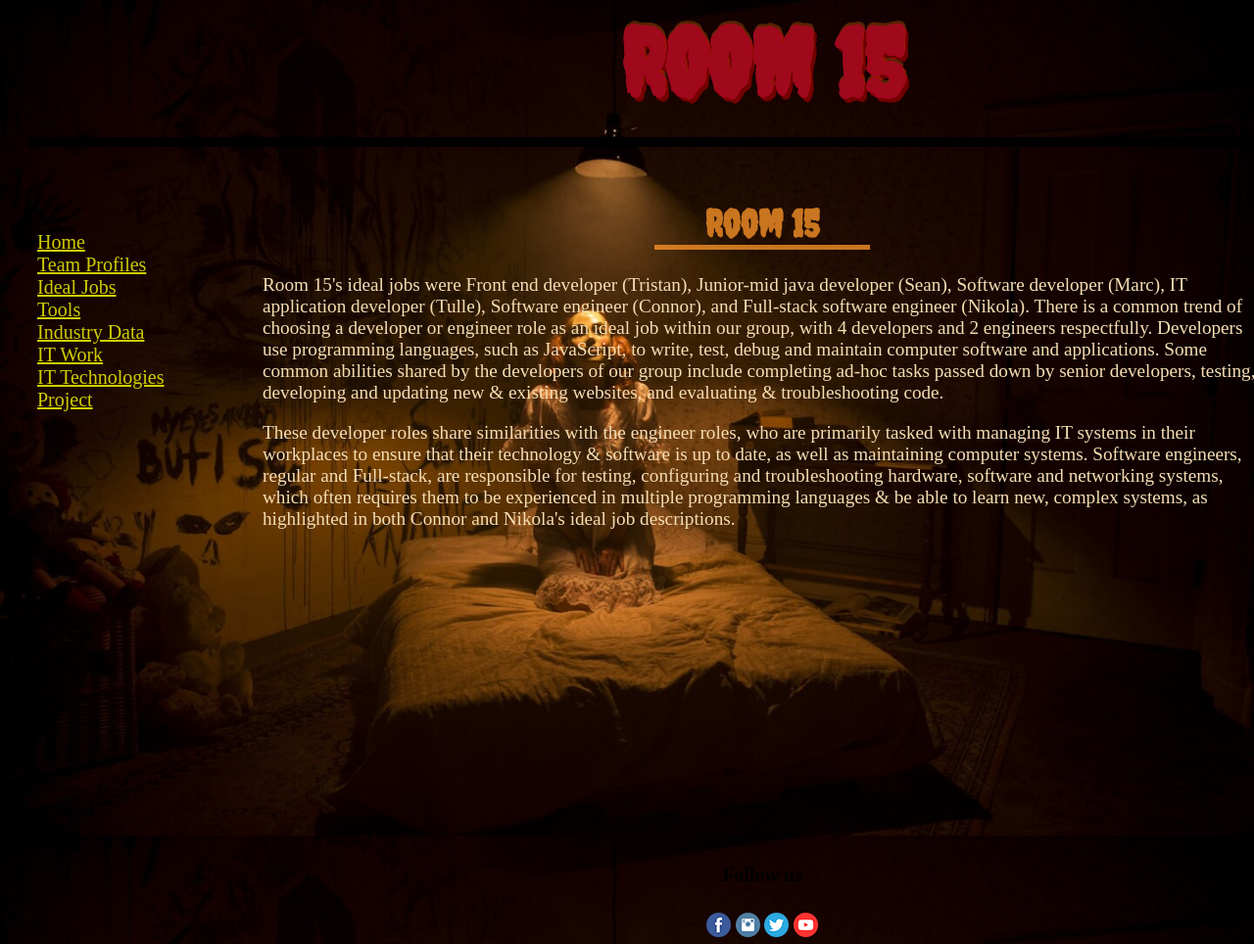
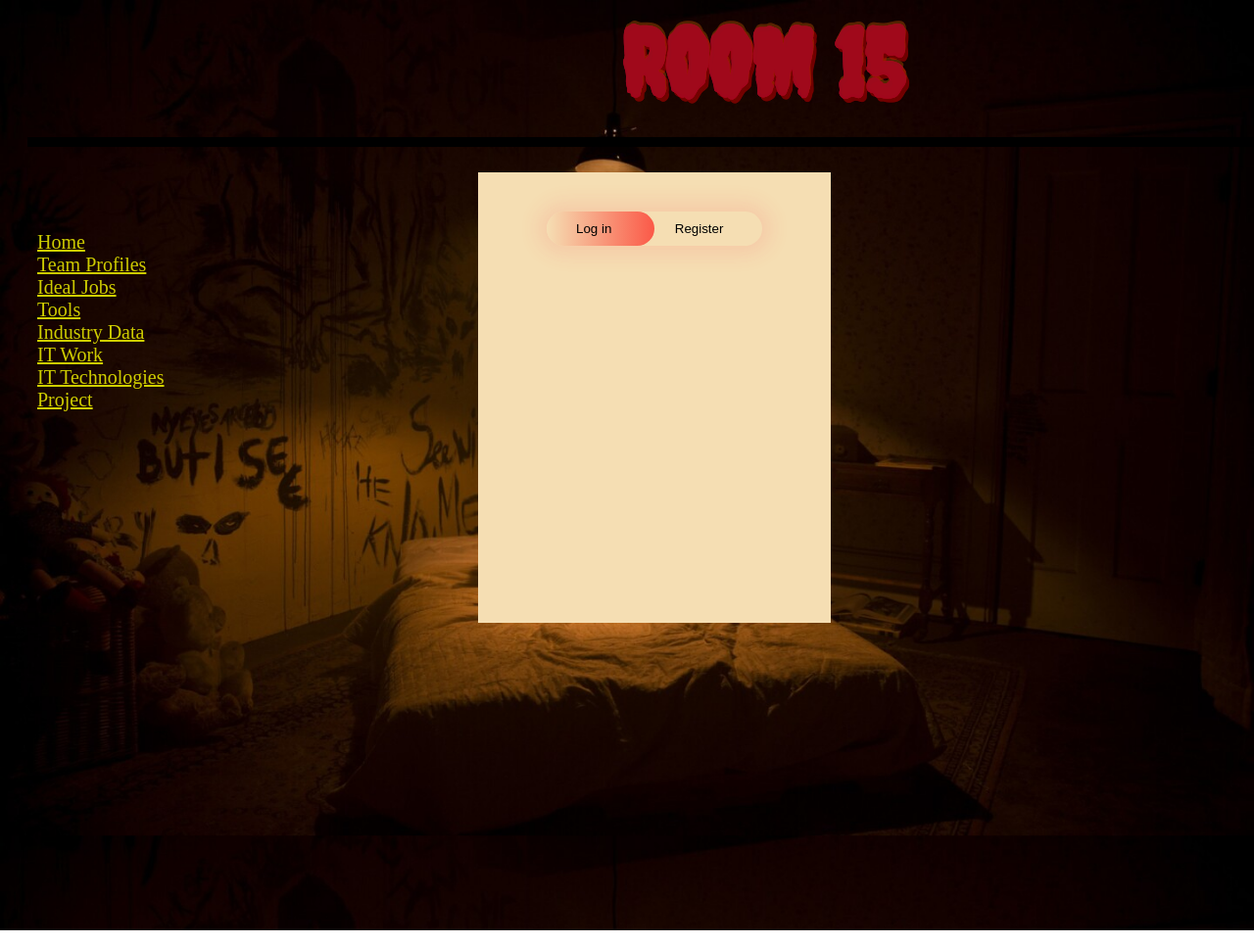
Before and after one commit to djordjie/Assingment3, a plain HTML site: page room15.html in a window 1280 px wide. Shown: the top 964 px of the page at 98% size. Drawn offline with Linux system fonts and the light colour scheme.

Commit message:
adding login box

```diff
--- a/room15.html
+++ b/room15.html
@@ -29,53 +29,23 @@
                 <a href="project.html">Project</a>
             </nav>
         </div>
-        <div class="row">
-            <div class="effect">
-                <div id="content">
-                    <h1>Room 15</h1>
-                    <p>
-                        Room 15's ideal jobs were Front end developer (Tristan), Junior-mid java developer (Sean), Software developer
-                        (Marc), IT application developer (Tulle), Software engineer (Connor), and Full-stack software engineer (Nikola).
-                        There is a common trend of choosing a developer or engineer role as an ideal job within our group, with 4 developers
-                        and 2 engineers respectfully. Developers use programming languages, such as JavaScript, to write, test, debug and
-                        maintain computer software and applications. Some common abilities shared by the developers of our group include
-                        completing ad-hoc tasks passed down by senior developers, testing, developing and updating new & existing websites,
-                        and evaluating & troubleshooting code.
-                    </p>
 
-                    <p>
-                        These developer roles share similarities with the engineer roles, who are
-                        primarily tasked with managing IT systems in their workplaces to ensure that their technology & software is up to date,
-                        as well as maintaining computer systems. Software engineers, regular and Full-stack, are responsible for testing,
-                        configuring and troubleshooting hardware, software and networking systems, which often requires them to be experienced
-                        in multiple programming languages & be able to learn new, complex systems, as highlighted in both Connor and Nikola's
-                        ideal job descriptions.
-                    </p>
+        <div class="login">
+            <div class="login-box">
+                <div class="button-box">
+                    <div id="btn"></div>
+                    <button type="button" class="toggle-button">Log in</button>
+                    <button type="button" class="toggle-button">Register</button>
+                  </div>
+              </div>
+        </div>
 
+<div id="footer">
 
+</div>
 
-
-
-                </div>
-
-                <div id="secondary">
-                    <p></p>
-                </div>
-
-                <div id="footer">
-
-                </div>
-            </div>
+</div>
 
 
 </body>
 </html>
-<section class="footer">
-    <h4>Follow us</h4>
-    <div class="icons">
-        <a href="https://facebook.com"><img src="images/facebook_small.png" alt="Facebook.com"></a>
-        <a href="https://instagram.com"><img src="images/instagram_small.png" alt="instagram"></a>
-        <a href="https://twitter.com"><img src="images/twitter_small.png" alt="twitter"></a>
-        <a href="https://youtube.com"><img src="images/youtube-variation_small.png" alt="youtube"></a>
-    </div>
-</section>
--- a/style.css
+++ b/style.css
@@ -19,6 +19,49 @@ body {
     left: 50%;
     transform: translate(-50%,-50%);
     text-align: center;
+}
+
+.login{
+    height: 100%;
+    width: 100%;
+    position: absolute;
+
+}
+.login-box{
+    width: 350px;
+    height: 450px;
+    position:  relative;
+    margin: 2% auto;
+    background: wheat;
+    padding: 5px;
+
+}
+.button-box{
+    width: 220px;
+    margin: 35px auto;
+    position: relative;
+    box-shadow: 0 0 20px 9px #ff41541f;
+    border-radius: 30px;
+
+}
+.toggle-button{
+    padding: 10px 30px;
+    cursor: pointer;
+    background: transparent;
+    border: 0;
+    outline: none;
+    position: relative;
+
+}
+#btn{
+    top: 0;
+    left: 0;
+    position: absolute;
+    width: 110px;
+    height: 100%;
+    background: linear-gradient(to right,wheat,rgba(255,0,0,.60));
+    border-radius: 30px;
+    transition:.5s;
 }
 
 
```
